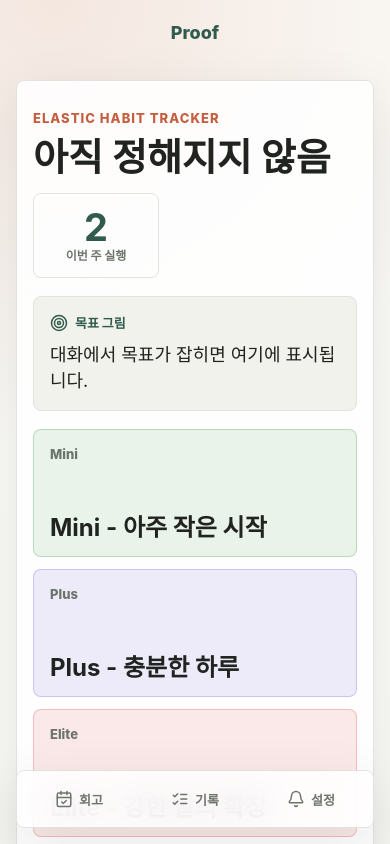
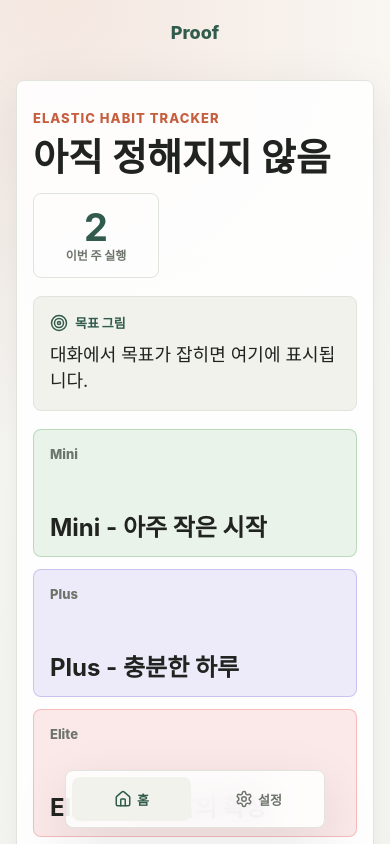
Before and after one commit to hyeongsigjo40-jpg/proof-mvp, a Next.js app: page / in a window 390 px wide. Shown: the top 844 px of the page. Built offline with nearby package versions, Linux system fonts and the light colour scheme.

Commit message:
Refine chat layout and sidebar navigation

```diff
--- a/src/app/globals.css
+++ b/src/app/globals.css
@@ -45,7 +45,7 @@ a {
 
 .app-frame {
   min-height: 100dvh;
-  padding: 0 0 88px;
+  padding: 0 0 0 92px;
 }
 
 .top-bar {
@@ -484,22 +484,19 @@ blockquote {
   color: var(--danger);
 }
 
-.bottom-nav {
+.side-nav {
   backdrop-filter: blur(18px);
   background: rgba(255, 255, 255, 0.86);
   border: 1px solid var(--line);
   border-radius: 8px;
-  bottom: 16px;
   box-shadow: var(--shadow);
   display: grid;
-  gap: 4px;
-  grid-template-columns: repeat(3, 1fr);
-  left: 50%;
-  max-width: 520px;
+  gap: 8px;
+  left: 16px;
   padding: 6px;
   position: fixed;
-  transform: translateX(-50%);
-  width: calc(100% - 32px);
+  top: 80px;
+  width: 60px;
   z-index: 10;
 }
 
@@ -508,11 +505,12 @@ blockquote {
   border-radius: 8px;
   color: var(--muted);
   display: flex;
+  flex-direction: column;
   font-size: 13px;
   font-weight: 750;
-  gap: 6px;
+  gap: 5px;
   justify-content: center;
-  min-height: 44px;
+  min-height: 54px;
 }
 
 .nav-item.active {
@@ -526,7 +524,8 @@ blockquote {
   grid-template-columns: minmax(0, 1.45fr) minmax(360px, 0.7fr);
   margin: 0 auto;
   max-width: 1320px;
-  min-height: calc(100dvh - 148px);
+  height: calc(100dvh - 64px);
+  min-height: 0;
   padding: 16px 24px 28px;
   width: 100%;
 }
@@ -543,6 +542,7 @@ blockquote {
   display: grid;
   gap: 18px;
   grid-template-rows: auto auto auto auto auto auto 1fr;
+  min-height: 0;
   overflow: hidden;
   padding: 22px;
 }
@@ -811,7 +811,8 @@ blockquote {
   display: grid;
   gap: 12px;
   grid-template-rows: auto 1fr auto auto;
-  min-height: 620px;
+  height: 100%;
+  min-height: 0;
   overflow: hidden;
   padding: 14px;
 }
@@ -840,9 +841,10 @@ blockquote {
 }
 
 .chat-log {
-  align-content: end;
+  align-content: start;
   display: grid;
   gap: 10px;
+  min-height: 0;
   overflow: auto;
   padding: 4px;
 }
@@ -926,11 +928,32 @@ blockquote {
 @media (max-width: 980px) {
   .tracker-workspace {
     grid-template-columns: 1fr;
+    height: auto;
     padding-inline: 16px;
   }
 
   .chat-panel {
-    min-height: 520px;
+    height: 520px;
+  }
+}
+
+@media (max-width: 760px) {
+  .app-frame {
+    padding: 0 0 88px;
+  }
+
+  .side-nav {
+    bottom: 16px;
+    grid-template-columns: repeat(2, 1fr);
+    left: 50%;
+    top: auto;
+    transform: translateX(-50%);
+    width: min(260px, calc(100% - 32px));
+  }
+
+  .nav-item {
+    flex-direction: row;
+    min-height: 44px;
   }
 }
 
--- a/src/components/AppNav.tsx
+++ b/src/components/AppNav.tsx
@@ -2,22 +2,21 @@
 
 import Link from "next/link";
 import { usePathname } from "next/navigation";
-import { Bell, CalendarCheck, ListChecks } from "lucide-react";
+import { Home, Settings } from "lucide-react";
 
 const items = [
-  { href: "/evening", label: "회고", icon: CalendarCheck },
-  { href: "/record", label: "기록", icon: ListChecks },
-  { href: "/settings", label: "설정", icon: Bell },
+  { href: "/", label: "홈", icon: Home },
+  { href: "/settings", label: "설정", icon: Settings },
 ];
 
 export function AppNav() {
   const pathname = usePathname();
 
   return (
-    <nav className="bottom-nav" aria-label="주요 화면">
+    <nav className="side-nav" aria-label="주요 화면">
       {items.map((item) => {
         const Icon = item.icon;
-        const active = pathname === item.href;
+        const active = item.href === "/" ? pathname === "/" : pathname.startsWith(item.href);
 
         return (
           <Link className={active ? "nav-item active" : "nav-item"} href={item.href} key={item.href}>
```
